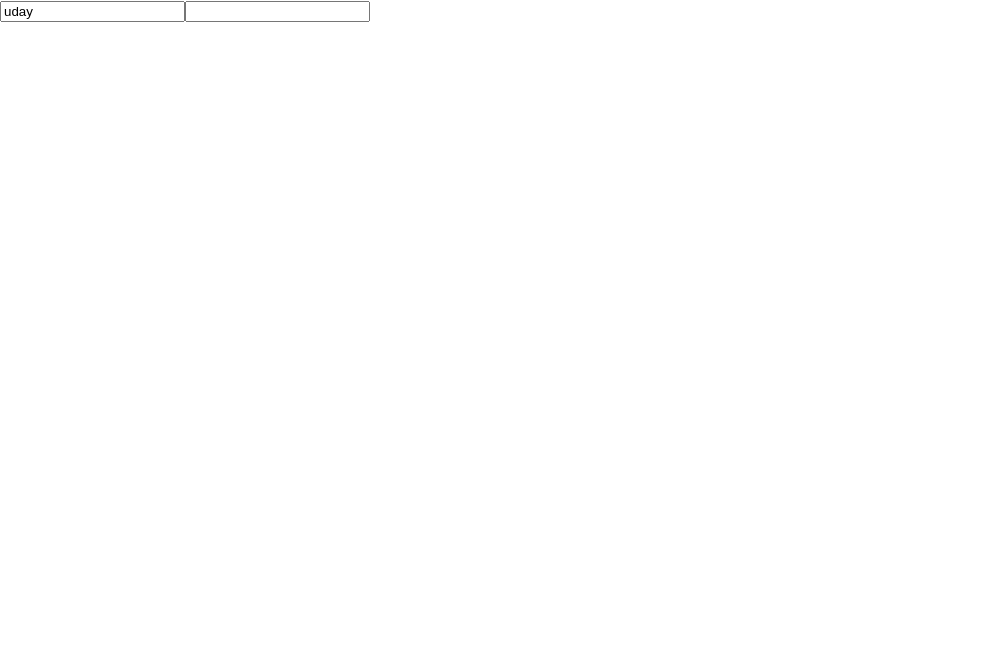
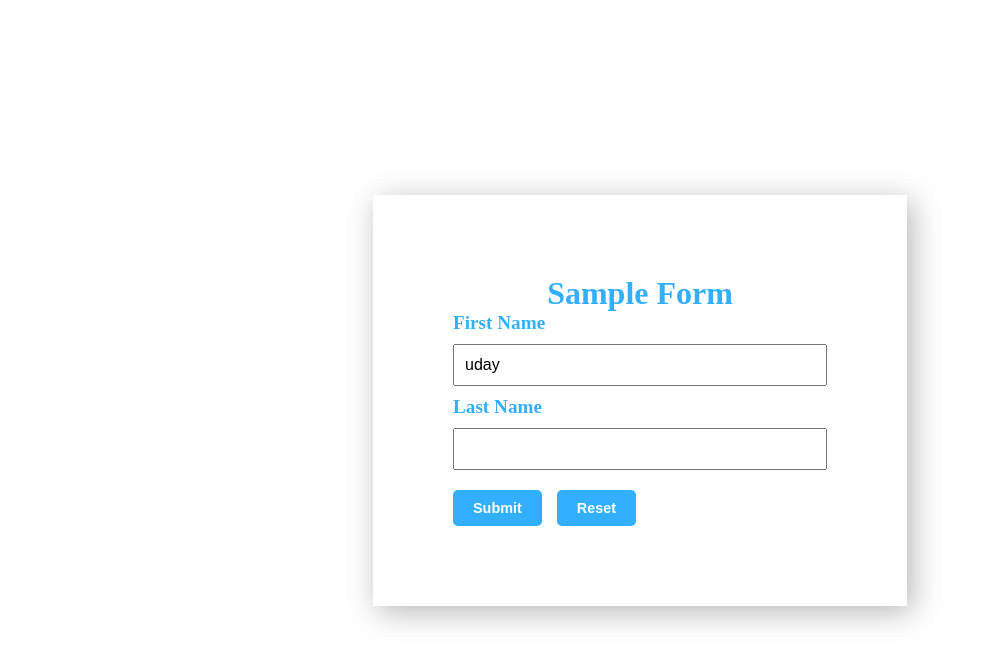
Before and after one commit to u-d-a-y-95/toy-form, a React (Create React App) app: page / in a window 1280 px wide. Shown: the top 664 px of the page, without its empty margins (0-989 px from the left). Built offline with nearby package versions, Linux system fonts and the light colour scheme.

Commit message:
add some readme file and design sample form for demostration

```diff
--- a/src/App.js
+++ b/src/App.js
@@ -7,7 +7,8 @@ function App() {
     lastname: yup.string().required(),
   });
   return (
-    <div className="App">
+    <div className="app">
+      <h1>Sample Form</h1>
       <ToyForm
         initialValues={{
           name: "uday",
@@ -27,21 +28,24 @@ function App() {
             touched,
             handleBlur
           }) => <>
-              {
-                console.log(errors)
-              }
+              <label htmlFor="name">First Name</label>
               <input
+                id = "name"
                 name="name"
                 value={values?.name}
                 onChange={handleChange}
                 onBlur={handleBlur}
               />
+              <label htmlFor="name">Last Name</label>
               <input
                 name="lastname"
                 value={values?.lastname}
                 onChange={handleChange}
                 onBlur={handleBlur}
               />
+
+              <button>Submit</button>
+              <button>Reset</button>
 
             </>
         }
--- a/src/index.css
+++ b/src/index.css
@@ -1,13 +1,52 @@
-body {
+*{
   margin: 0;
-  font-family: -apple-system, BlinkMacSystemFont, 'Segoe UI', 'Roboto', 'Oxygen',
-    'Ubuntu', 'Cantarell', 'Fira Sans', 'Droid Sans', 'Helvetica Neue',
-    sans-serif;
-  -webkit-font-smoothing: antialiased;
-  -moz-osx-font-smoothing: grayscale;
 }
 
-code {
-  font-family: source-code-pro, Menlo, Monaco, Consolas, 'Courier New',
-    monospace;
+body{
+  height: 100vh;
+  display: flex;
+  justify-content: center;
+  align-items: center;
+  box-sizing: border-box;
 }
+
+.app{
+  /* border: 1px solid black; */
+  padding: 80px;
+  box-shadow: 5px 6px 29px 0px rgba(0,0,0,0.29);
+
+}
+
+.app h1{
+  text-align: center;
+  color: #33AFFF;
+}
+
+Label{
+  font-size: 1.2rem;
+  color: #33AFFF;
+  font-weight: bold;
+}
+
+input{
+  display: block;
+  width: 350px;
+  margin: 10px 0;
+  padding: 10px 10px;
+  font-size: 1rem;
+}
+
+input:focus{
+  outline-color: #33AFFF;
+}
+button{
+  background-color: #33AFFF;
+  padding: 10px 20px;
+  border: none;
+  color: white;
+  font-weight: bolder;
+  margin-right: 15px;
+  margin-top: 10px;
+  font-size: .9rem;
+  border-radius: 5px;
+}
```
Also changed, not shown: src/App.css (added), 1 other file (tests, documents, lock files or other folders).
